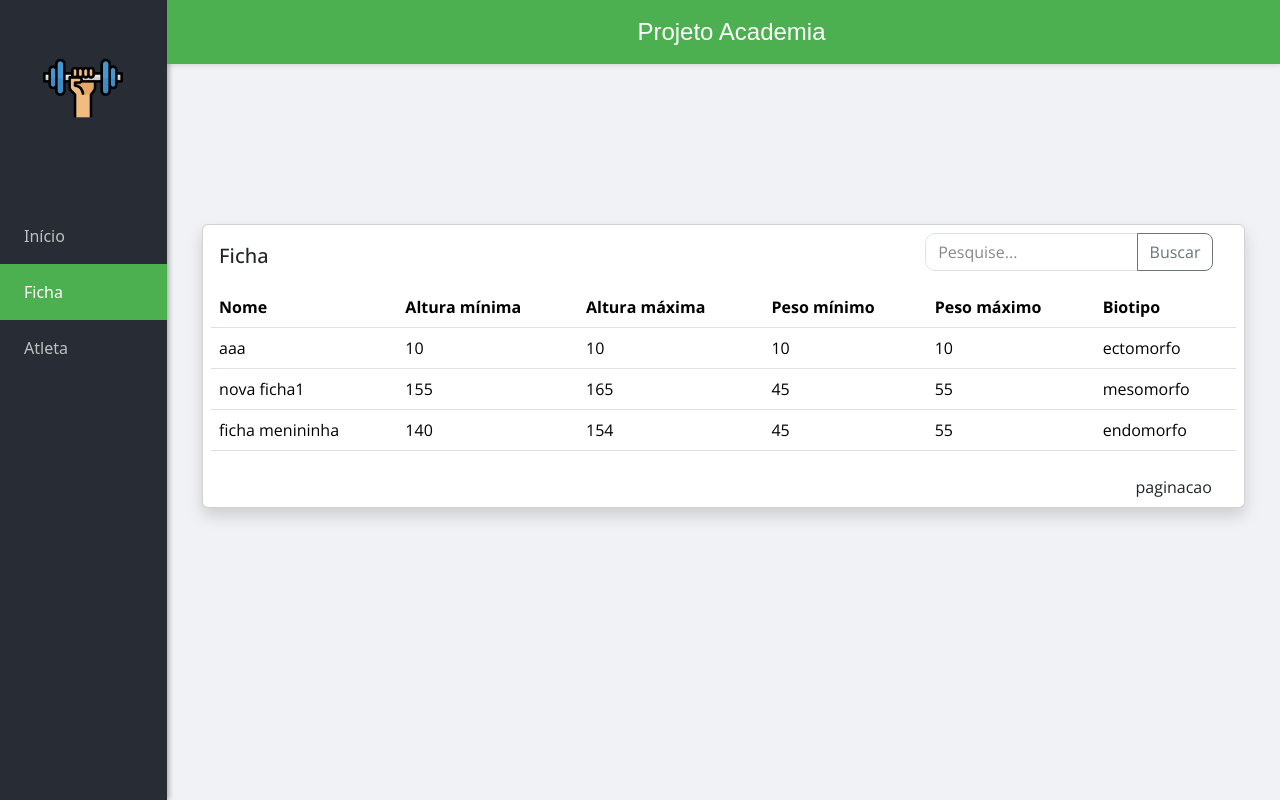
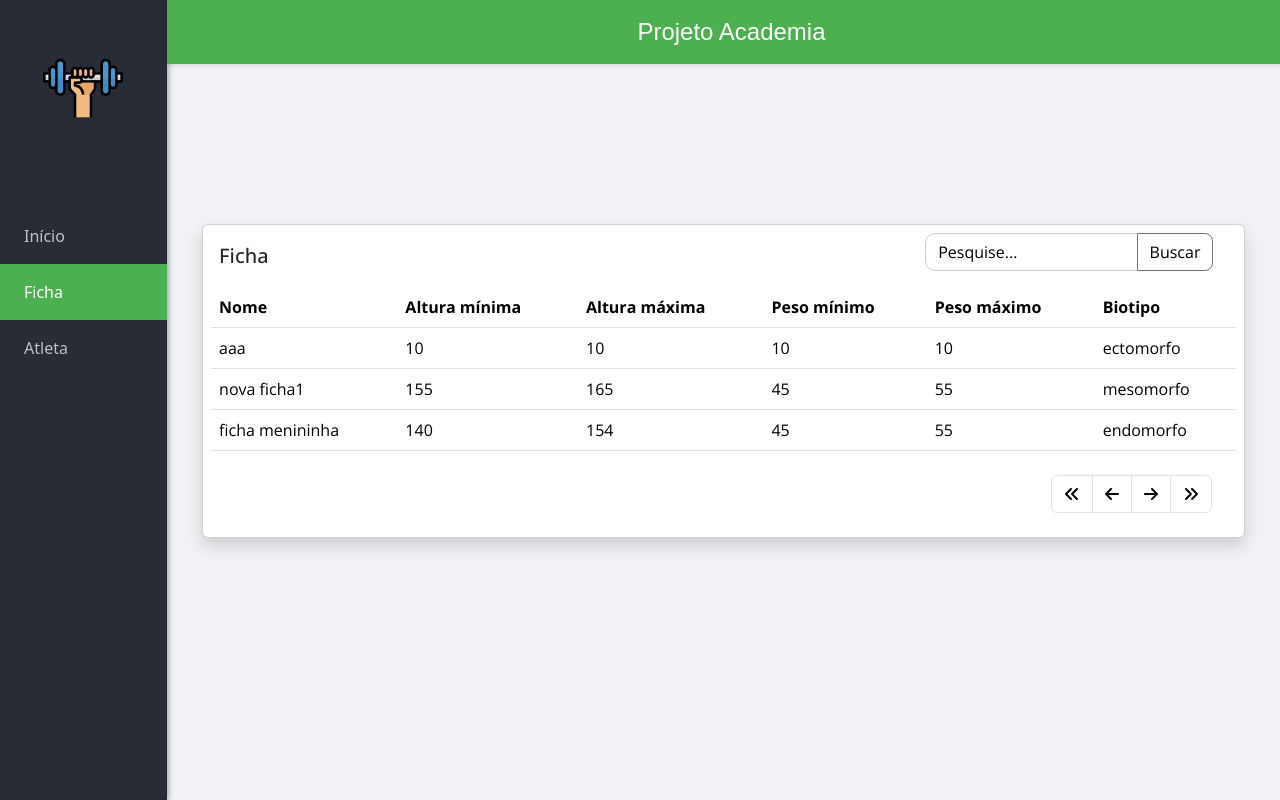
Before and after one commit to joaomarcelo09/ficha-acad-ui, a Vue app: page /ficha/list in a window 1280 px wide. Built offline with nearby package versions, Linux system fonts and the light colour scheme; no server answers.

Commit message:
fix: add font awesome

```diff
--- a/index.html
+++ b/index.html
@@ -18,7 +18,6 @@
       integrity="sha384-QWTKZyjpPEjISv5WaRU9OFeRpok6YctnYmDr5pNlyT2bRjXh0JMhjY6hW+ALEwIH"
       crossorigin="anonymous"
     />
-    <link rel="stylesheet" href="./font-awesome/css/font-awesome.min.css" />
   </head>
   <body>
     <div id="app"></div>
--- a/package.json
+++ b/package.json
@@ -13,6 +13,9 @@
     "format": "prettier --write src/"
   },
   "dependencies": {
+    "@fortawesome/fontawesome-svg-core": "^6.6.0",
+    "@fortawesome/free-solid-svg-icons": "^6.6.0",
+    "@fortawesome/vue-fontawesome": "^3.0.8",
     "axios": "^1.6.8",
     "bootstrap": "^5.3.3",
     "pinia": "^2.1.7",
--- a/src/components/List.vue
+++ b/src/components/List.vue
@@ -27,7 +27,7 @@ const create = (): void => {
             placeholder="Pesquise..."
             aria-label="Pesquise"
           />
-          <button class="btn btn-outline-secondary" type="button">Buscar</button>
+          <button class="btn btn-outline-secondary text-black" type="button">Buscar</button>
         </div>
       </div>
       <table class="table">
@@ -45,7 +45,26 @@ const create = (): void => {
         </tbody>
       </table>
       <div class="d-flex justify-content-end px-4 pt-2">
-        <nav>paginacao</nav>
+        <nav aria-label="Navegação de página exemplo">
+          <ul class="pagination">
+            <li class="page-item">
+              <a class="page-link text-black" href="#"
+                ><font-awesome-icon icon=" fa-angle-double-left"
+              /></a>
+            </li>
+            <li class="page-item">
+              <a class="page-link text-black" href="#"><font-awesome-icon icon="arrow-left" /></a>
+            </li>
+            <li class="page-item">
+              <a class="page-link text-black" href="#"><font-awesome-icon icon="arrow-right" /></a>
+            </li>
+            <li class="page-item">
+              <a class="page-link text-black" href="#"
+                ><font-awesome-icon icon=" fa-angle-double-right"
+              /></a>
+            </li>
+          </ul>
+        </nav>
       </div>
     </div>
   </div>
@@ -67,6 +86,7 @@ const create = (): void => {
 
 .search-input {
   border-radius: 10px;
+  border: 1px solid rgb(202, 202, 202);
   font-size: 1rem;
   transition:
     border-color 0.3s,
@@ -74,20 +94,12 @@ const create = (): void => {
 }
 
 .search-input::placeholder {
-  color: #888;
+  color: black;
 }
 
 .input-group {
   width: 30%;
   margin-left: auto;
-}
-
-.input-group-text {
-  border-radius: 8px 0 0 8px;
-  background-color: #333;
-  color: #fff;
-  border: 2px solid #333;
-  border-right: none;
 }
 
 .input-group .btn {
--- a/src/main.ts
+++ b/src/main.ts
@@ -1,4 +1,3 @@
-
 import { createApp } from 'vue'
 import { createPinia } from 'pinia'
 import './style.css'
@@ -6,9 +5,16 @@ import './style.css'
 import App from './App.vue'
 import router from './router'
 
+import { library } from '@fortawesome/fontawesome-svg-core'
+import { FontAwesomeIcon } from '@fortawesome/vue-fontawesome'
+import { fas } from '@fortawesome/free-solid-svg-icons'
+
+library.add(fas)
+
 const app = createApp(App)
 
 app.use(createPinia())
 app.use(router)
+app.component('font-awesome-icon', FontAwesomeIcon)
 
 app.mount('#app')
```
Also changed, not shown: 1 other file (tests, documents, lock files or other folders).
